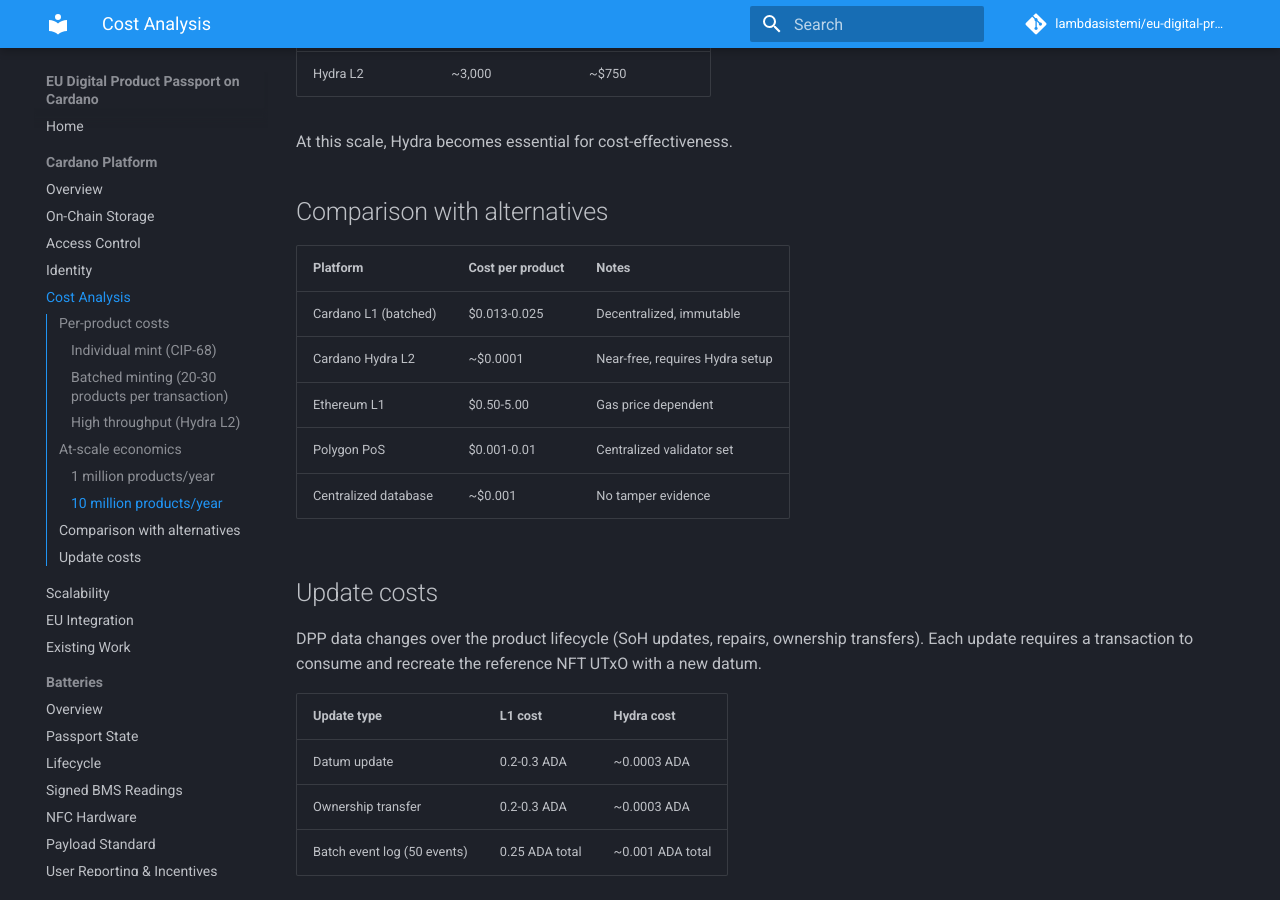
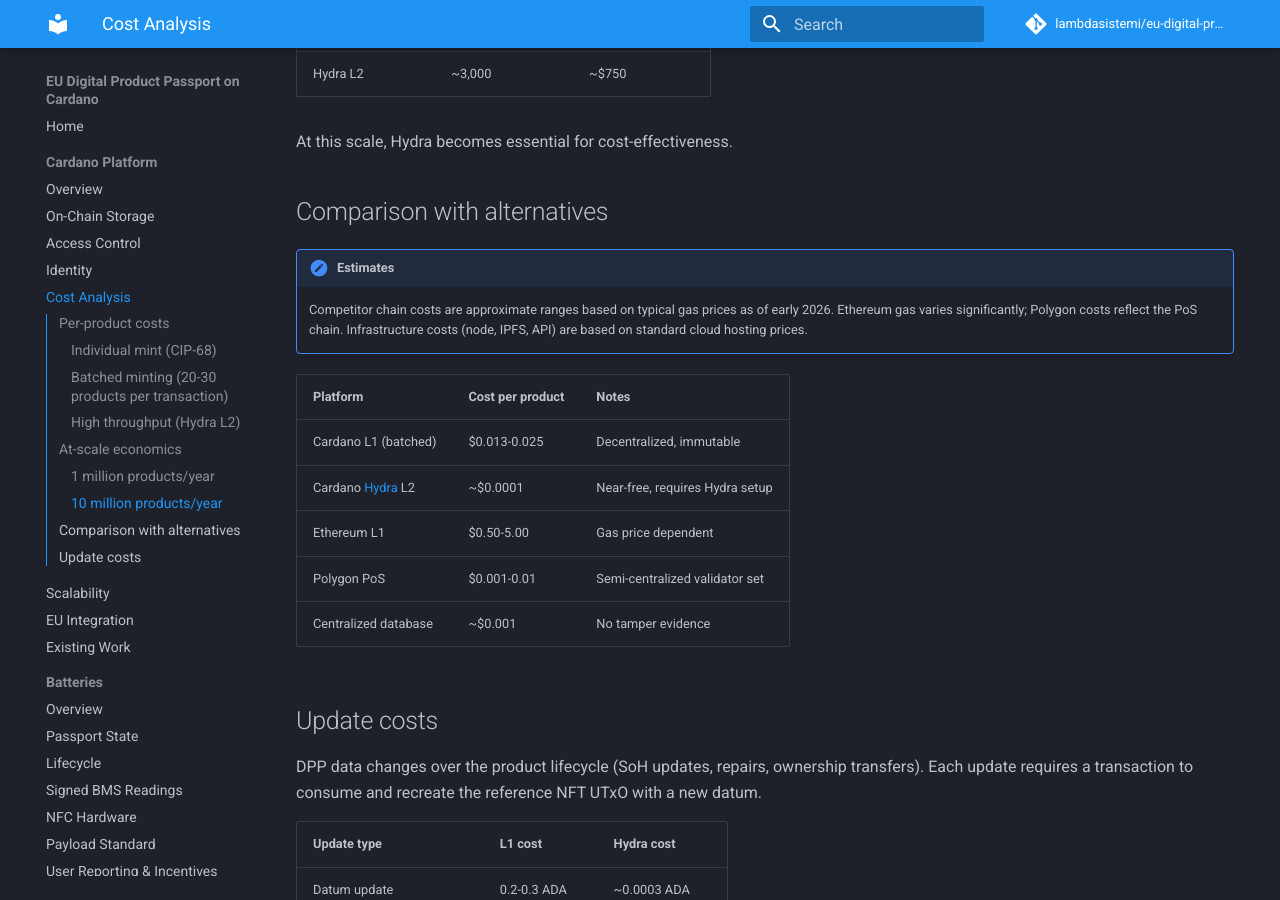
Before and after one commit to lambdasistemi/eu-digital-product-passport, an MkDocs documentation site: the page built from docs/cardano/costs.md, in a window 1280 px wide and 900 px high, scrolled down 1725 px. Built offline with MkDocs 1.6.1 and Material for MkDocs 9.7.7, drawn with Linux system fonts in a browser that asks for light colours; comment, search, counter and statistics services are not loaded.

Commit message:
docs: add sourcing caveats for cost comparison and infrastructure estimates

```diff
--- a/docs/cardano/costs.md
+++ b/docs/cardano/costs.md
@@ -56,12 +56,15 @@
 
 ## Comparison with alternatives
 
+!!! note "Estimates"
+    Competitor chain costs are approximate ranges based on typical gas prices as of early 2026. Ethereum gas varies significantly; Polygon costs reflect the PoS chain. Infrastructure costs (node, IPFS, API) are based on standard cloud hosting prices.
+
 | Platform | Cost per product | Notes |
 |----------|-----------------|-------|
 | Cardano L1 (batched) | $0.013-0.025 | Decentralized, immutable |
-| Cardano Hydra L2 | ~$0.0001 | Near-free, requires Hydra setup |
+| Cardano [Hydra](../references.md#hydra) L2 | ~$0.0001 | Near-free, requires Hydra setup |
 | Ethereum L1 | $0.50-5.00 | Gas price dependent |
-| Polygon PoS | $0.001-0.01 | Centralized validator set |
+| Polygon PoS | $0.001-0.01 | Semi-centralized validator set |
 | Centralized database | ~$0.001 | No tamper evidence |
 
 ## Update costs
```
